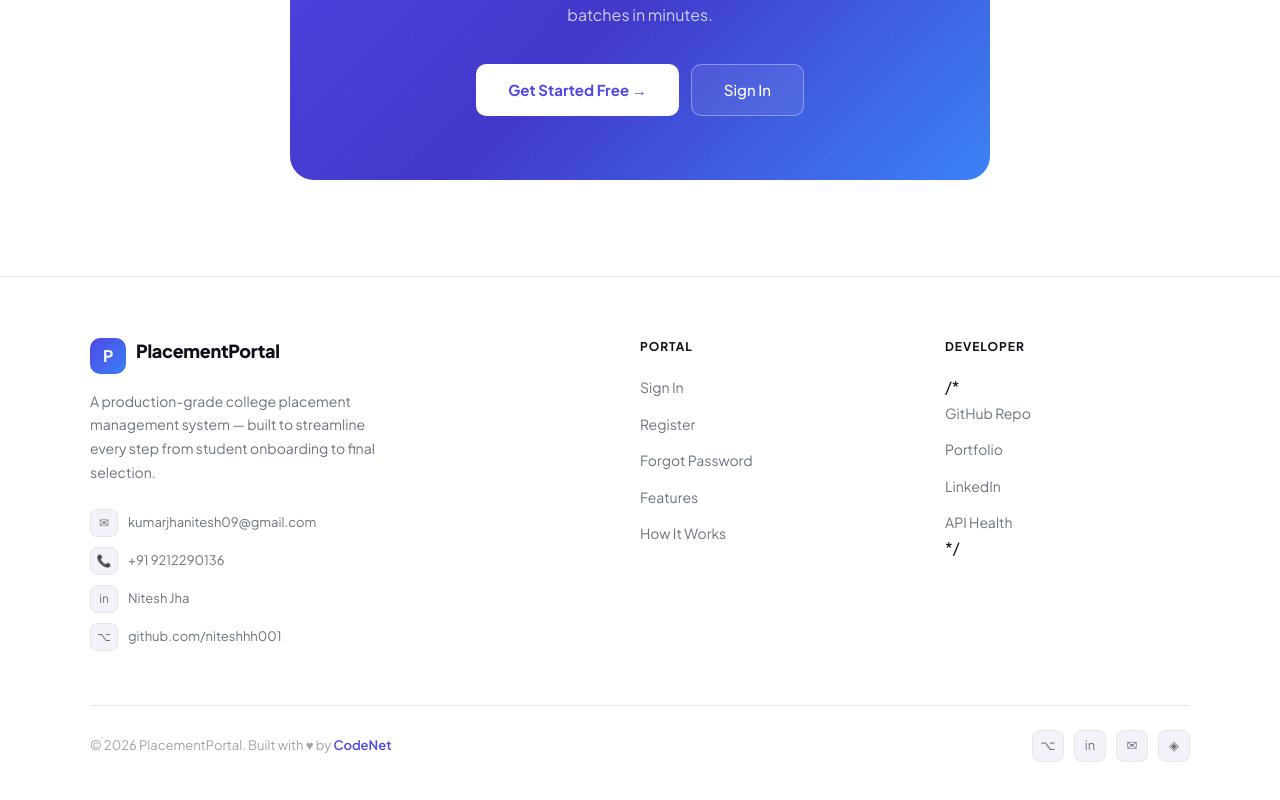
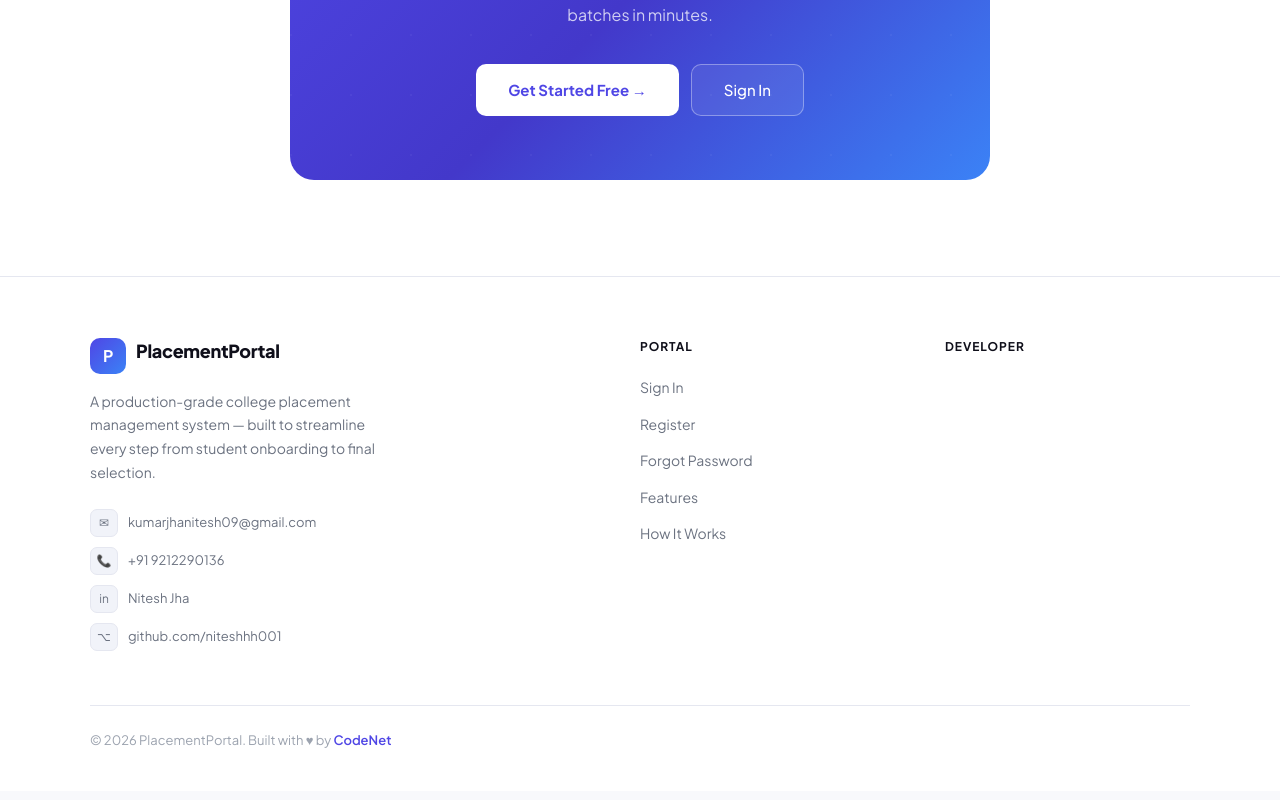
Before and after one commit to niteshhh001/Placement_Portal, a React (Vite) app in the folder Frontend/: page / in a window 1280 px wide. Shown: the part 4890-5690 px from the top of the page. Built offline with nearby package versions, Linux system fonts and the light colour scheme; no server answers.

Commit message:
modified footer

```diff
--- a/Frontend/src/pages/Landing.jsx
+++ b/Frontend/src/pages/Landing.jsx
@@ -1038,21 +1038,21 @@ export default function LandingPage() {
           </div>
           <div>
             <div className="footer-col-title">Developer</div>
-         /*   <ul className="footer-links">
+            {/*   <ul className="footer-links">
               <li><a href="https://github.com/niteshhh001/Placement_Portal" target="_blank" rel="noreferrer">GitHub Repo</a></li>
               <li><a href="https://my-port-folio-nitesh.vercel.app/" target="_blank" rel="noreferrer">Portfolio</a></li>
               <li><a href="http://www.linkedin.com/in/nitesh-kumar-jha-55b484263" target="_blank" rel="noreferrer">LinkedIn</a></li>
               <li><a href="https://placement-portal-f7dv.onrender.com/api/health" target="_blank" rel="noreferrer">API Health</a></li>
-            </ul> */
+            </ul> */}
           </div>
         </div>
         <div className="footer-bottom">
           <p className="footer-copy">© 2026 PlacementPortal. Built with ♥ by <span>CodeNet</span></p>
           <div className="social-links">
-            <a href="https://github.com/niteshhh001" target="_blank" rel="noreferrer" className="social-link">⌥</a>
+            {/*  <a href="https://github.com/niteshhh001" target="_blank" rel="noreferrer" className="social-link">⌥</a>
             <a href="http://www.linkedin.com/in/nitesh-kumar-jha-55b484263" target="_blank" rel="noreferrer" className="social-link">in</a>
             <a href="mailto:kumarjhanitesh09@gmail.com" className="social-link">✉</a>
-            <a href="https://my-port-folio-nitesh.vercel.app/" target="_blank" rel="noreferrer" className="social-link">◈</a>
+            <a href="https://my-port-folio-nitesh.vercel.app/" target="_blank" rel="noreferrer" className="social-link">◈</a> */}
           </div>
         </div>
       </footer>
```
